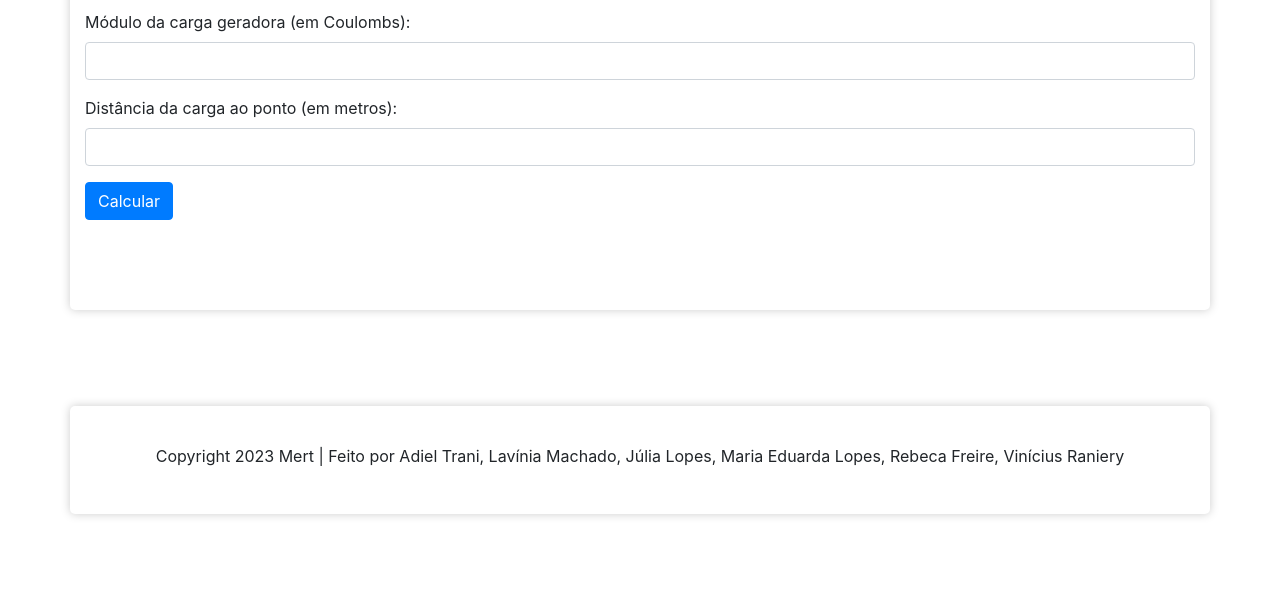
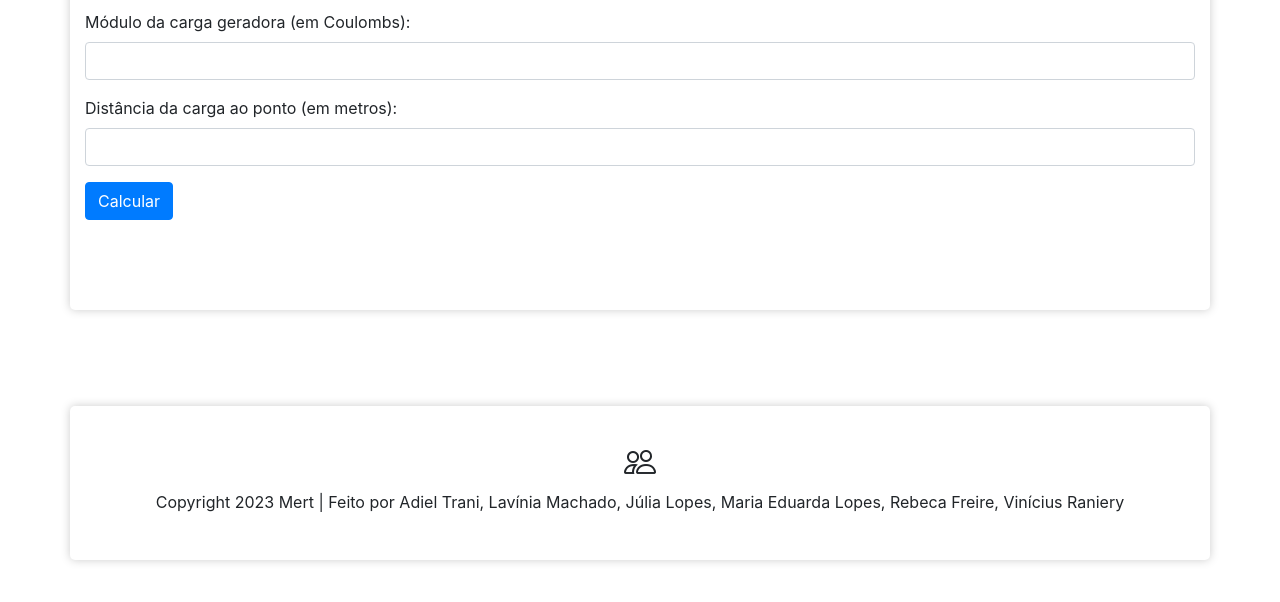
Before and after one commit to V1niciusR/Tarefa-Fisica, a plain HTML site: page index.html in a window 1280 px wide. Shown: the part 100-702 px from the top of the page. Drawn offline with nearby package versions, Linux system fonts and the light colour scheme.

Commit message:
Update index.html

```diff
--- a/index.html
+++ b/index.html
@@ -42,6 +42,7 @@
     <footer class="mt-5 py-5">
         <div class="container">
           <div class="footer-copyright text-center mt-3 mt-lg-2">
+            <h2> <i class="bi bi-people"></i> </h2>
             <p>Copyright 2023 Mert | Feito por Adiel Trani, Lavínia Machado, Júlia Lopes, Maria Eduarda Lopes, Rebeca Freire, Vinícius Raniery</p>
           </div>
         </div>
```
